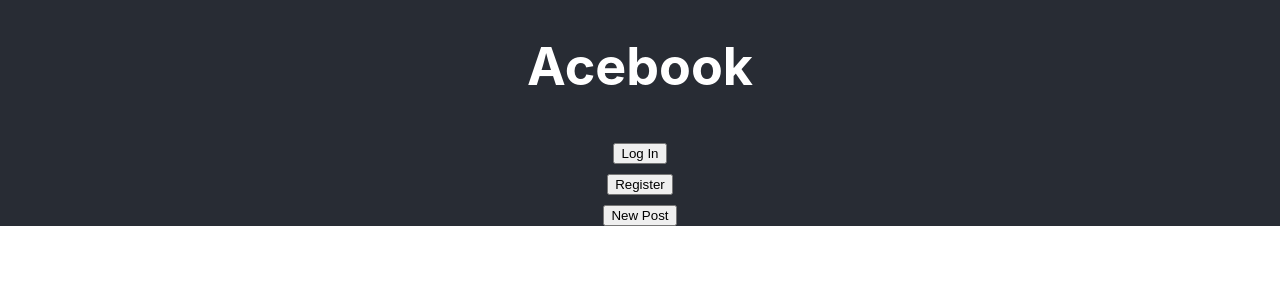
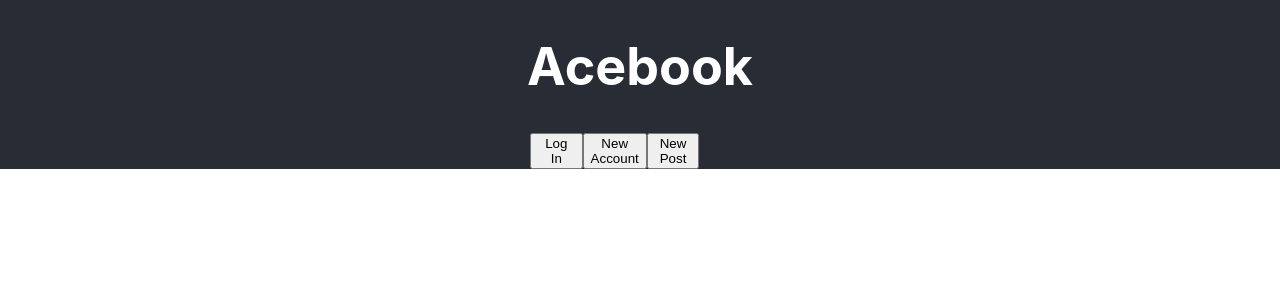
Before and after one commit to sacullezzar/AcebookFrontend, a React (Create React App) app in the folder client/: page / in a window 1280 px wide. Shown: the top 300 px of the page. Built offline with nearby package versions, Linux system fonts and the light colour scheme.

Commit message:
working on buttons

```diff
--- a/client/src/App.css
+++ b/client/src/App.css
@@ -30,3 +30,13 @@
     transform: rotate(360deg);
   }
 }
+
+.buttonContainer {
+  display: flex;
+  flex-wrap: wrap;
+  align-content: flex-start;
+}
+
+.button {
+  flex-basis: calc(33% - 20px);
+}
--- a/client/src/App.js
+++ b/client/src/App.js
@@ -20,9 +20,11 @@ class App extends Component {
       <div className="App">
         <header className="App-header">
           <Title />
-          <Button function={this.chickenDipper} name='Log In' />
-          <Button function={this.sirSpamalot} name='Register' />
-          <Button name='New Post' />
+          <div className='buttonContainer'>
+            <Button className='button'  function={this.chickenDipper} name='Log In' />
+            <Button className='button' function={this.sirSpamalot} name='New Account' />
+            <Button className='button'  name='New Post' />
+          </div>
         </header>
         <Post />
       </div>
--- a/client/src/components/button.js
+++ b/client/src/components/button.js
@@ -4,10 +4,8 @@ class Button extends Component {
 
   render() {
     return (
-      <div className='buttonContainer'>
       <div className='button'>
       <button onClick={this.props.function} type='submit'>{this.props.name}</button>
-      </div>
       </div>
     )
   }
```
